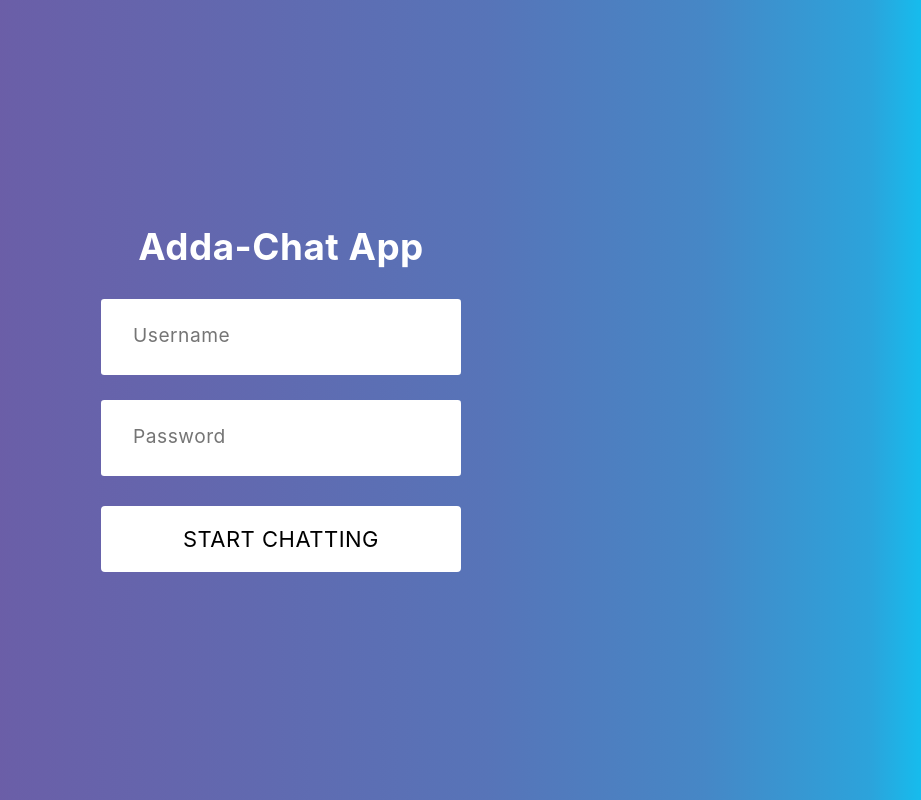
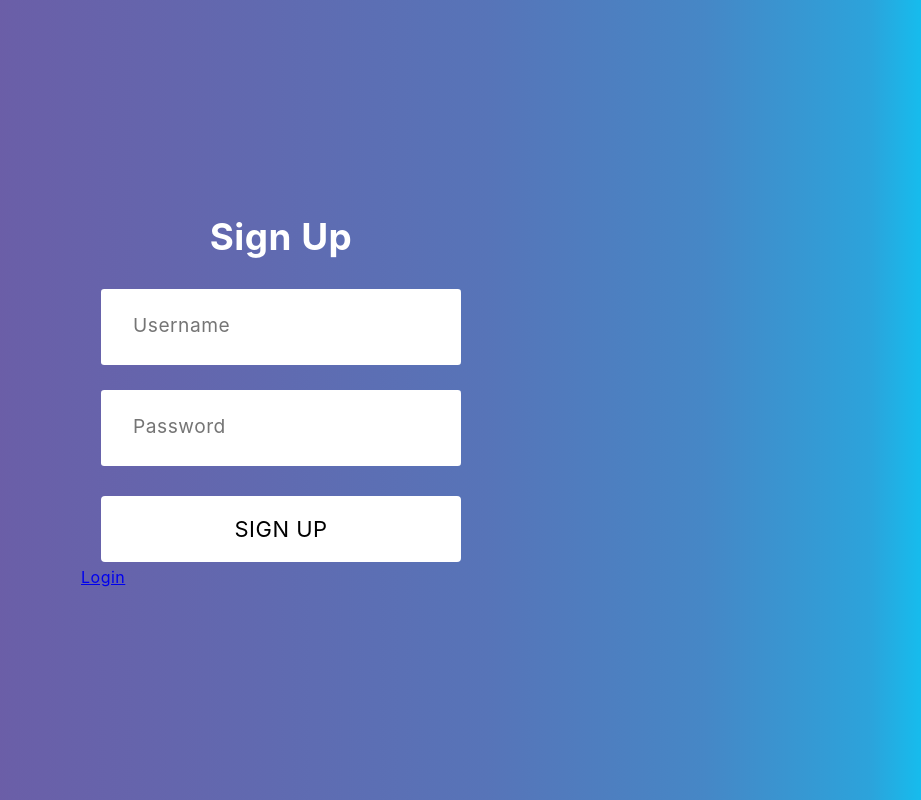
Before and after one commit to Pritam-deb/adda-chat, a React (Create React App) app: page /sign-up in a window 1280 px wide. Shown: the whole page, without its empty margins (359-1280 px from the left). Built offline with nearby package versions, Linux system fonts and the light colour scheme; the HTML template or start-up script is replaced by a standard one.

Commit message:
feat: adding signup
can add new user but doesn't redirect to the desired page

```diff
--- a/package.json
+++ b/package.json
@@ -12,6 +12,7 @@
     "react": "^17.0.2",
     "react-chat-engine": "^1.8.11",
     "react-dom": "^17.0.2",
+    "react-router-dom": "^5.2.0",
     "react-scripts": "4.0.3",
     "web-vitals": "^1.1.1"
   },
--- a/src/App.js
+++ b/src/App.js
@@ -2,17 +2,39 @@ import {ChatEngine} from 'react-chat-engine';
 import './App.css';
 import ChatFeed from './components/ChatFeed';
 import LoginForm from './components/LoginForm';
+import SignUpForm from "./components/SignUpForm";
+import { BrowserRouter as Router, Switch, Route } from "react-router-dom";
+
 
 const App = () => {
-  if(!localStorage.getItem('username')) return <LoginForm/>
+  // if(!localStorage.getItem('username')) return <LoginForm/>
   return(
-    <ChatEngine
-      height="100vh"
-      projectID="443eaa57-95f6-4e88-8d93-afdcc65c9792"
-      userName={localStorage.getItem('username')}
-      userSecret={localStorage.getItem('password')}
-      renderChatFeed={(chatAppProps) => <ChatFeed {...chatAppProps} /> }
-    />
+    // <ChatEngine
+    //   height="100vh"
+    //   projectID="443eaa57-95f6-4e88-8d93-afdcc65c9792"
+    //   userName={localStorage.getItem('username')}
+    //   userSecret={localStorage.getItem('password')}
+    //   renderChatFeed={(chatAppProps) => <ChatFeed {...chatAppProps} /> }
+    // />
+    <Router>
+    <Switch>
+      <Route path="/sign-up">
+        <SignUpForm />
+      </Route>
+      <Route path="/login">
+        <LoginForm />
+      </Route>
+      <Route path="/">
+        <ChatEngine
+          height="100vh"
+          projectID="443eaa57-95f6-4e88-8d93-afdcc65c9792"
+          userName={localStorage.getItem("username")}
+          userSecret={localStorage.getItem("password")}
+          renderChatFeed={(chatAppProps) => <ChatFeed {...chatAppProps} />}
+        />
+      </Route>
+    </Switch>
+  </Router>
 
 
   );
--- a/src/components/LoginForm.jsx
+++ b/src/components/LoginForm.jsx
@@ -1,5 +1,6 @@
 import {useState} from 'react';
 import axios from 'axios';
+import { BrowserRouter, Link } from "react-router-dom";
 
 const LoginForm = () => {
     const [username, setUsername] = useState('');
@@ -19,7 +20,12 @@ const LoginForm = () => {
         } catch (error) {
             setError('Incorrect credentials!');
         }
-    }
+    };
+
+    // const handleClick = () => {
+    //     console.log("clicked");
+    //     history.push("/signup");
+    // }
 
     return (
         <div className="wrapper">
@@ -30,11 +36,16 @@ const LoginForm = () => {
                     <input type="password" value={password} onChange={(e) => setPassword(e.target.value)} className="input" placeholder="Password" required/>
                     <div align="center">
                         <button type="submit" className="button">
-                        <span>Start chatting</span>
+                            <span>Start chatting</span>
                         </button>
+                        {/* <button className="button"><SignUp>Don't have an account? SignUp</SignUp> </button>  */}
 
                     </div>
                     <h2 className="error">{error}</h2>
+                    <BrowserRouter>
+                    <Link to="sign-up">Sign Up</Link>
+                    </BrowserRouter>
+
                 </form>
             </div>
         </div>
--- /dev/null
+++ b/src/components/SignUpForm.jsx
@@ -0,0 +1,61 @@
+import { useState } from "react";
+import axios from "axios";
+import { Link } from "react-router-dom";
+
+const SignUpForm = () => {
+  const [username, setUsername] = useState("");
+  const [password, setPassword] = useState("");
+
+  const handleSignup = async (e) => {
+    e.preventDefault();
+
+    await axios
+      .post(
+        "https://api.chatengine.io/users/",
+        {
+          username,
+          secret: password
+        },
+        {
+          headers: {
+            "PRIVATE-KEY": "6beedf07-05de-4fa7-bd9b-7bf085348d56"
+          }
+        }
+      )
+      .then((res) => console.log("i am new user", res));
+  };
+
+  return (
+    <div className="wrapper">
+      <div className="form">
+        <h1 className="title">Sign Up</h1>
+        <form>
+          <input
+            type="text"
+            value={username}
+            onChange={(e) => setUsername(e.target.value)}
+            className="input"
+            placeholder="Username"
+            required
+          />
+          <input
+            type="password"
+            value={password}
+            onChange={(e) => setPassword(e.target.value)}
+            className="input"
+            placeholder="Password"
+            required
+          />
+          <div align="center">
+            <button className="button" onClick={handleSignup}>
+              <span>Sign Up</span>
+            </button>
+          </div>
+        </form>
+        <Link to="login">Login</Link>
+      </div>
+    </div>
+  );
+};
+
+export default SignUpForm;
```
Also changed, not shown: 1 other file (tests, documents, lock files or other folders).
